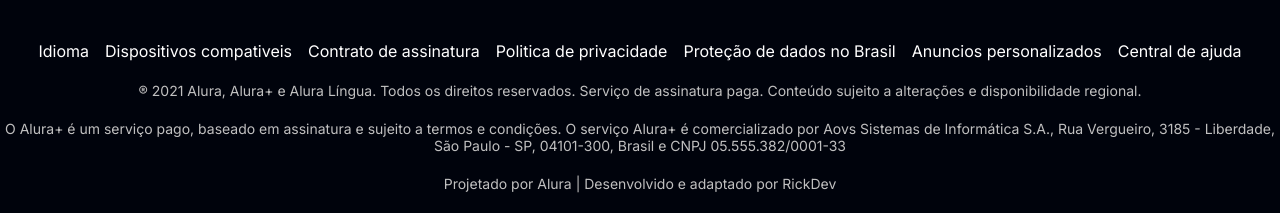
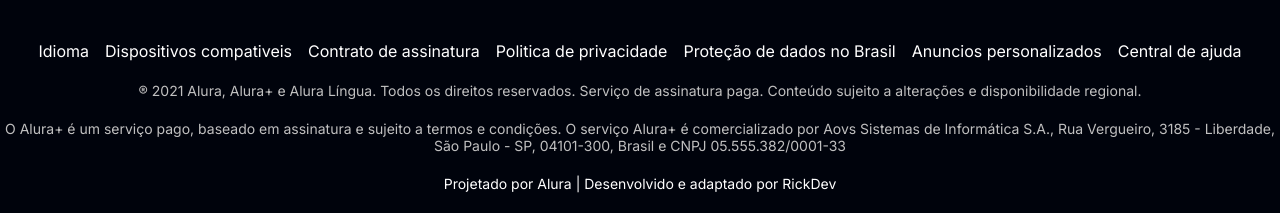
Before and after one commit to RickkyDev/alura-plus, a plain HTML site: page index.html in a window 1280 px wide. Shown: the part 3693-3906 px from the top of the page. Drawn offline with Linux system fonts and the light colour scheme.

Commit message:
Changed dev info color

```diff
--- a/index.html
+++ b/index.html
@@ -89,7 +89,7 @@
         </ul>
         <p class="footer-info">® 2021 Alura, Alura+ e Alura Língua. Todos os direitos reservados. Serviço de assinatura paga. Conteúdo sujeito a alterações e disponibilidade regional.</p>
         <p class="footer-info">O Alura+ é um serviço pago, baseado em assinatura e sujeito a termos e condições. O serviço Alura+ é comercializado por Aovs Sistemas de Informática S.A., Rua Vergueiro, 3185 - Liberdade, São Paulo - SP, 04101-300, Brasil e CNPJ 05.555.382/0001-33</p>
-        <p class="footer-info">Projetado por Alura | Desenvolvido e adaptado por RickDev</p>
+        <p class="footer-info highlight">Projetado por Alura | Desenvolvido e adaptado por RickDev</p>
     </footer>
 </body>
 </html>
--- a/style.css
+++ b/style.css
@@ -172,6 +172,10 @@ body {
     color: var(--proj-blue);
 }
 
+.highlight {
+    color: var(--proj-lblue);
+}
+
 @media screen and (max-width: 768px) {
     .container {
         display: block;
```
